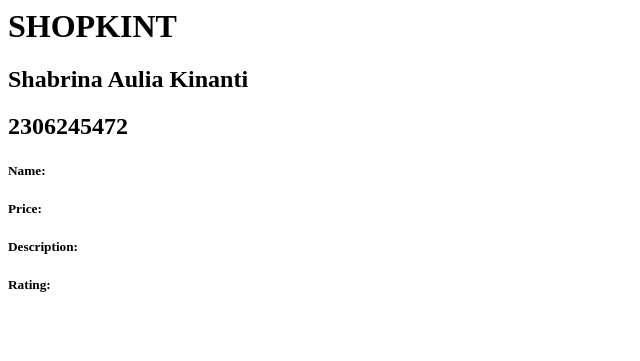
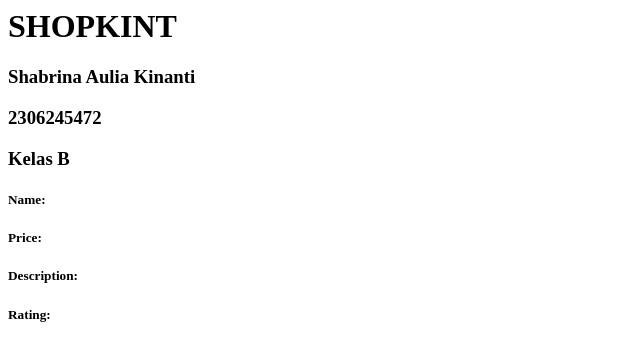
Before and after one commit to shabrinaulia/shopkint, a Python web app: template main/templates/main.html in a window 1280 px wide. Shown: the top 361 px of the page, without its empty margins (0-640 px from the left). Run offline with Jinja, Linux system fonts and the light colour scheme; the template is opened without the code that fills it, so the values that code supplies are empty.

Commit message:
six commit

```diff
--- a/main/templates/main.html
+++ b/main/templates/main.html
@@ -1,6 +1,7 @@
 <h1> SHOPKINT</h1>
-<h2> Shabrina Aulia Kinanti</h2>
-<h2> 2306245472 </h2>
+<h3> Shabrina Aulia Kinanti</h3>
+<h3> 2306245472 </h3>
+<h3> Kelas B </h3>
 
 <h5>Name: </h5>
 <p> {{name }}</p>
```
